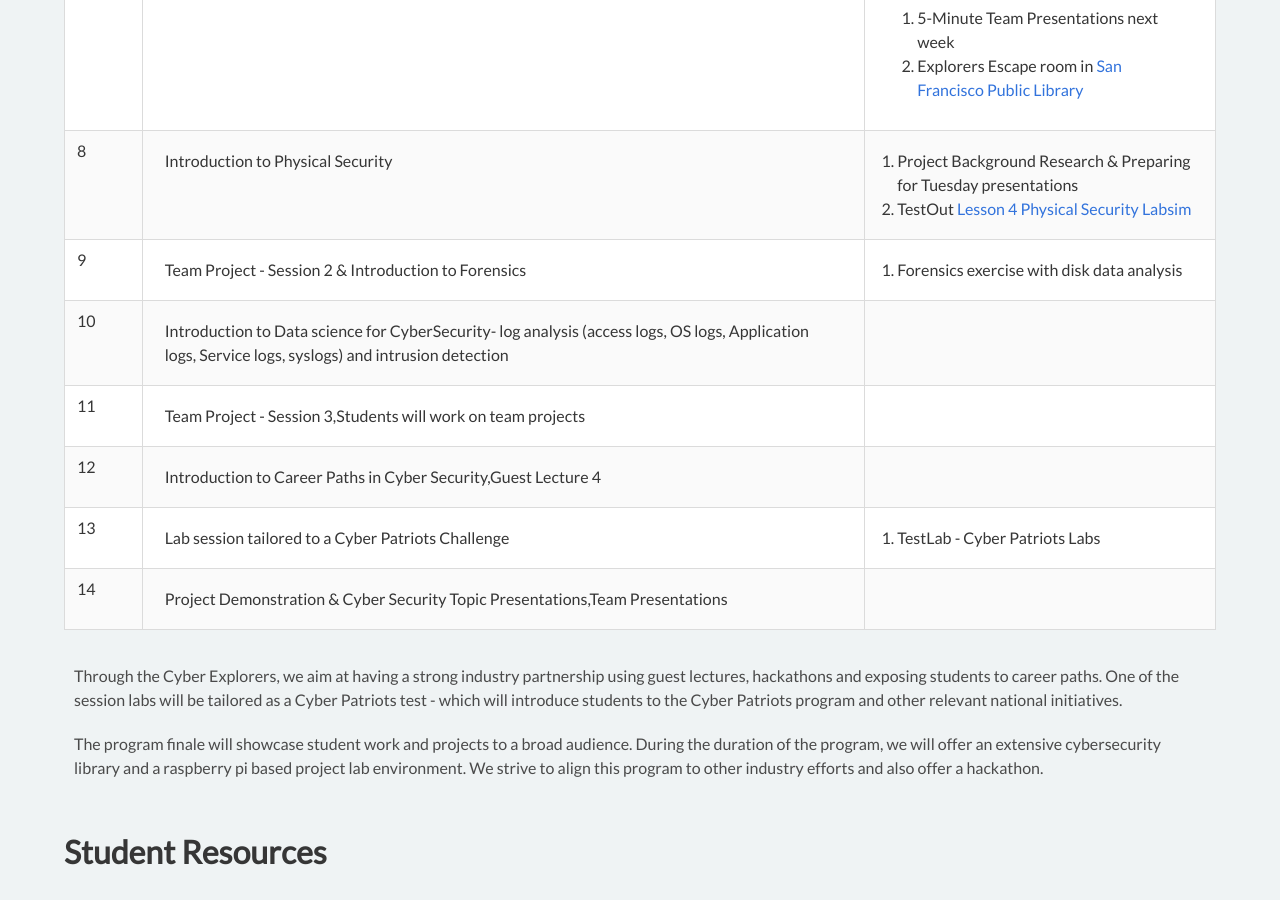
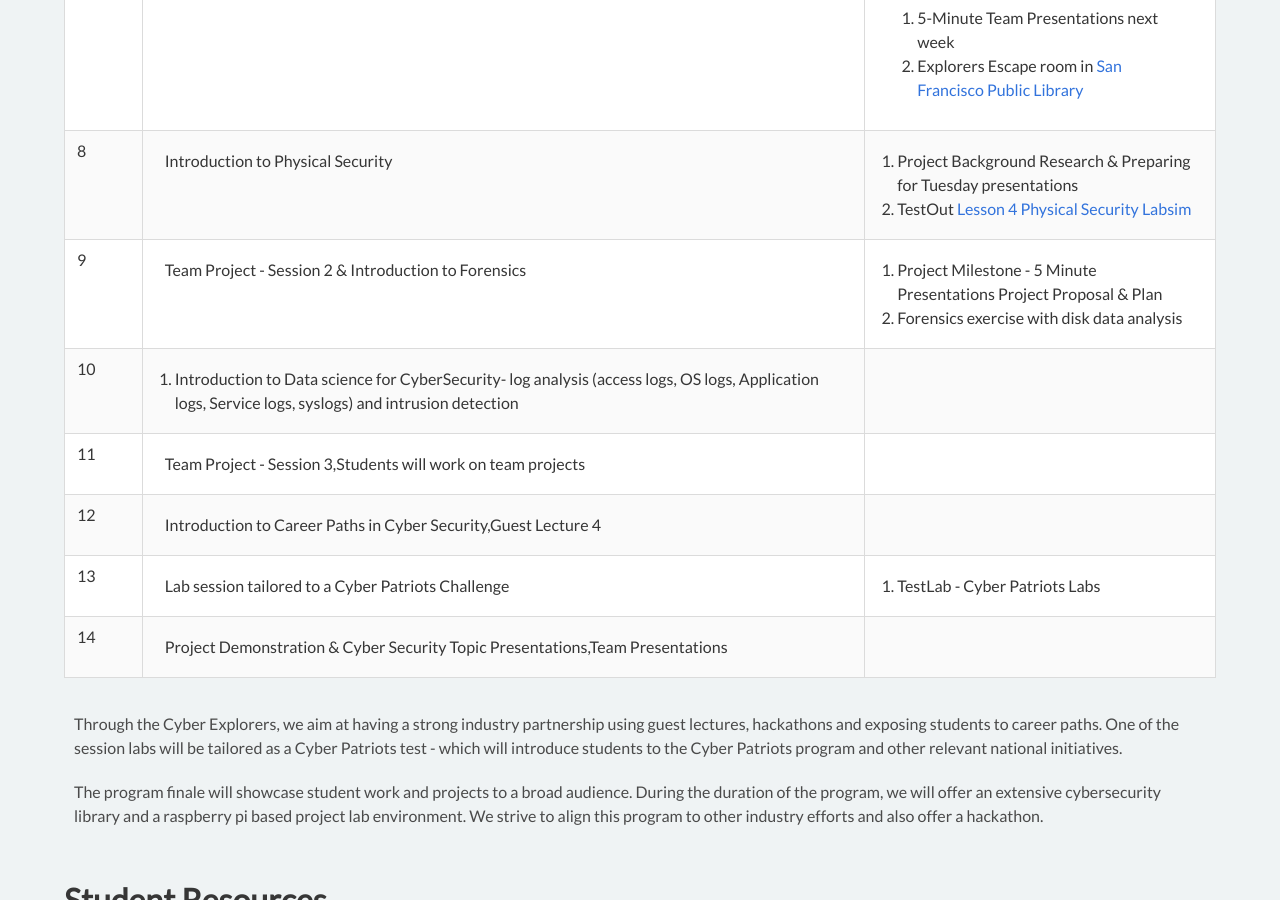
Before and after one commit to cyberdefendersprogram/www-homepage, a Jekyll site: the page built from cyberexplorers.md, in a window 1280 px wide and 900 px high, scrolled down 1375 px. Built offline with Jekyll 4.4.1, drawn with Linux system fonts in a browser that asks for light colours; nearby versions of some CDN libraries.

Commit message:
Update cyber-explorers-curriculum-program.yml

```diff
--- a/_data/cyber-explorers-curriculum-program.yml
+++ b/_data/cyber-explorers-curriculum-program.yml
@@ -49,10 +49,12 @@
 - session: 9
   desc: Team Project - Session 2 & Introduction to Forensics
   notes: |
-    1. Forensics exercise with disk data analysis
+    1. Project Milestone - 5 Minute Presentations Project Proposal & Plan
+    2. Forensics exercise with disk data analysis
 
 - session: 10
-  desc: Introduction to Data science for CyberSecurity- log analysis (access logs, OS logs, Application logs, Service logs, syslogs) and intrusion detection
+  desc: |
+    1. Introduction to Data science for CyberSecurity- log analysis (access logs, OS logs, Application logs, Service logs, syslogs) and intrusion detection
 
 - session: 11
   desc: Team Project - Session 3,Students will work on team projects
```
